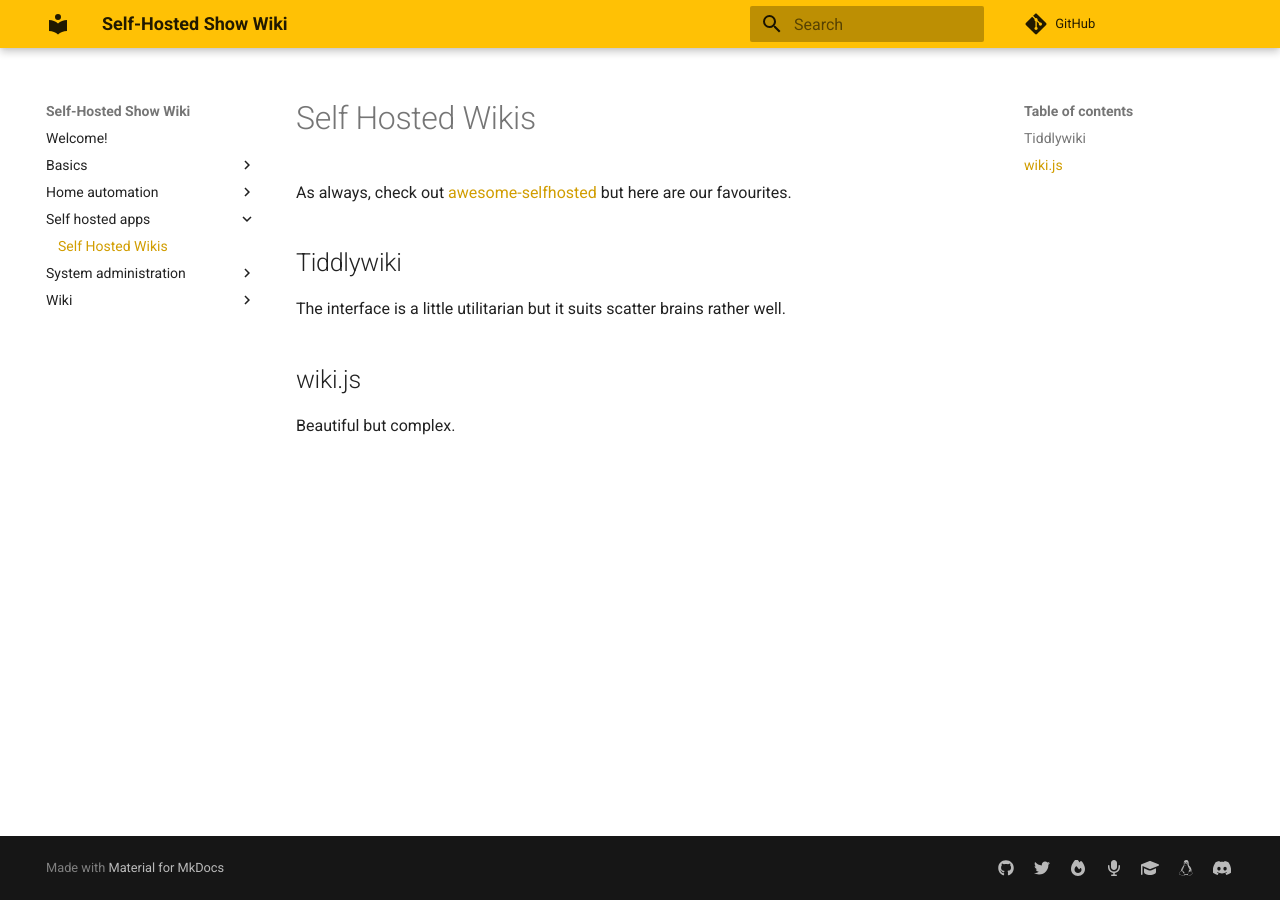
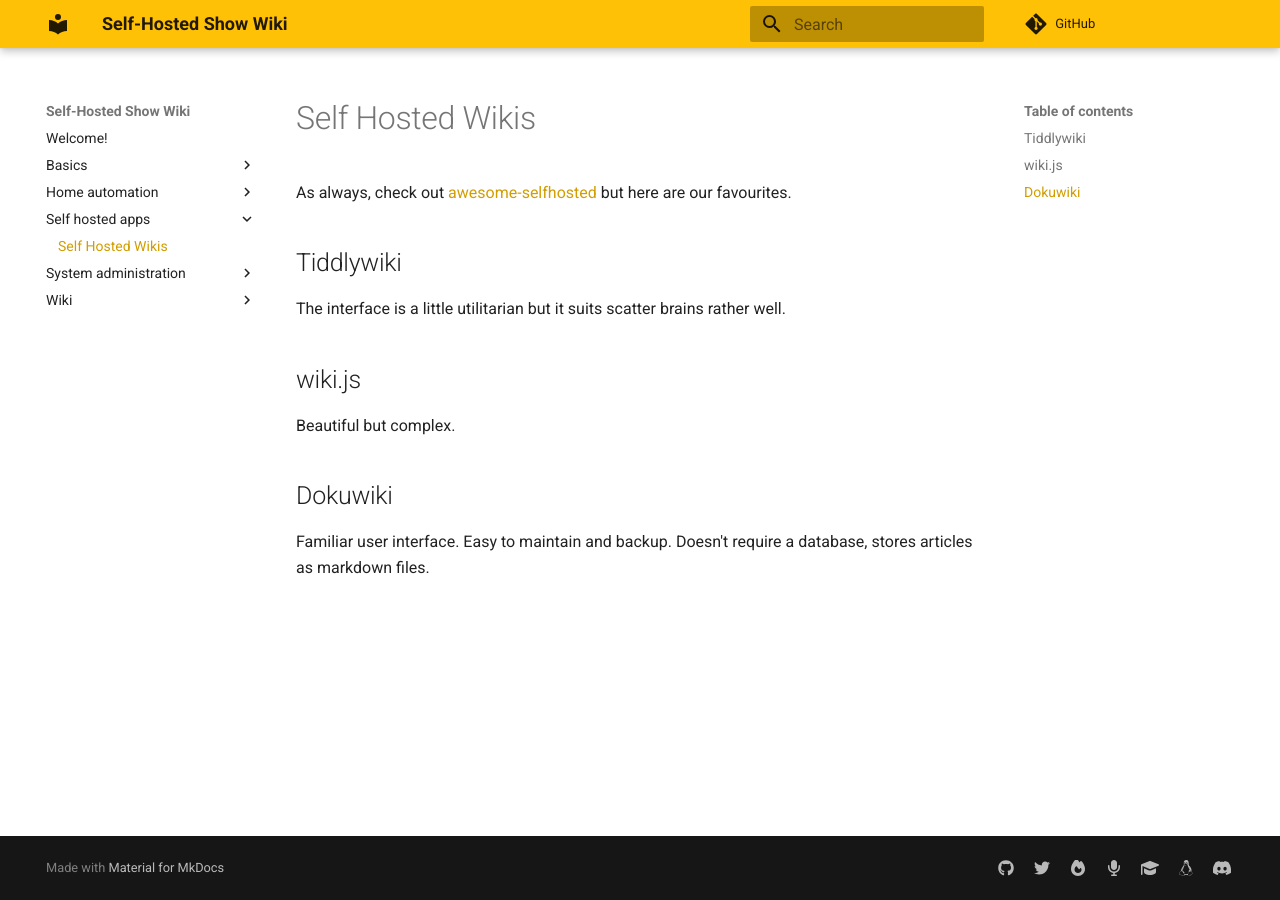
Before and after one commit to selfhostedshow/wiki, an MkDocs documentation site: the page built from docs/self-hosted-apps/wikis.md, in a window 1280 px wide. Built offline with MkDocs 1.6.1 and Material for MkDocs 9.7.7, drawn with Linux system fonts in a browser that asks for light colours; comment, search, counter and statistics services are not loaded.

Commit message:
Update wikis.md

```diff
--- a/docs/self-hosted-apps/wikis.md
+++ b/docs/self-hosted-apps/wikis.md
@@ -9,3 +9,7 @@ The interface is a little utilitarian but it suits scatter brains rather well.
 ## wiki.js
 
 Beautiful but complex.
+
+## Dokuwiki
+
+Familiar user interface.  Easy to maintain and backup.  Doesn't require a database, stores articles as markdown files.
```
